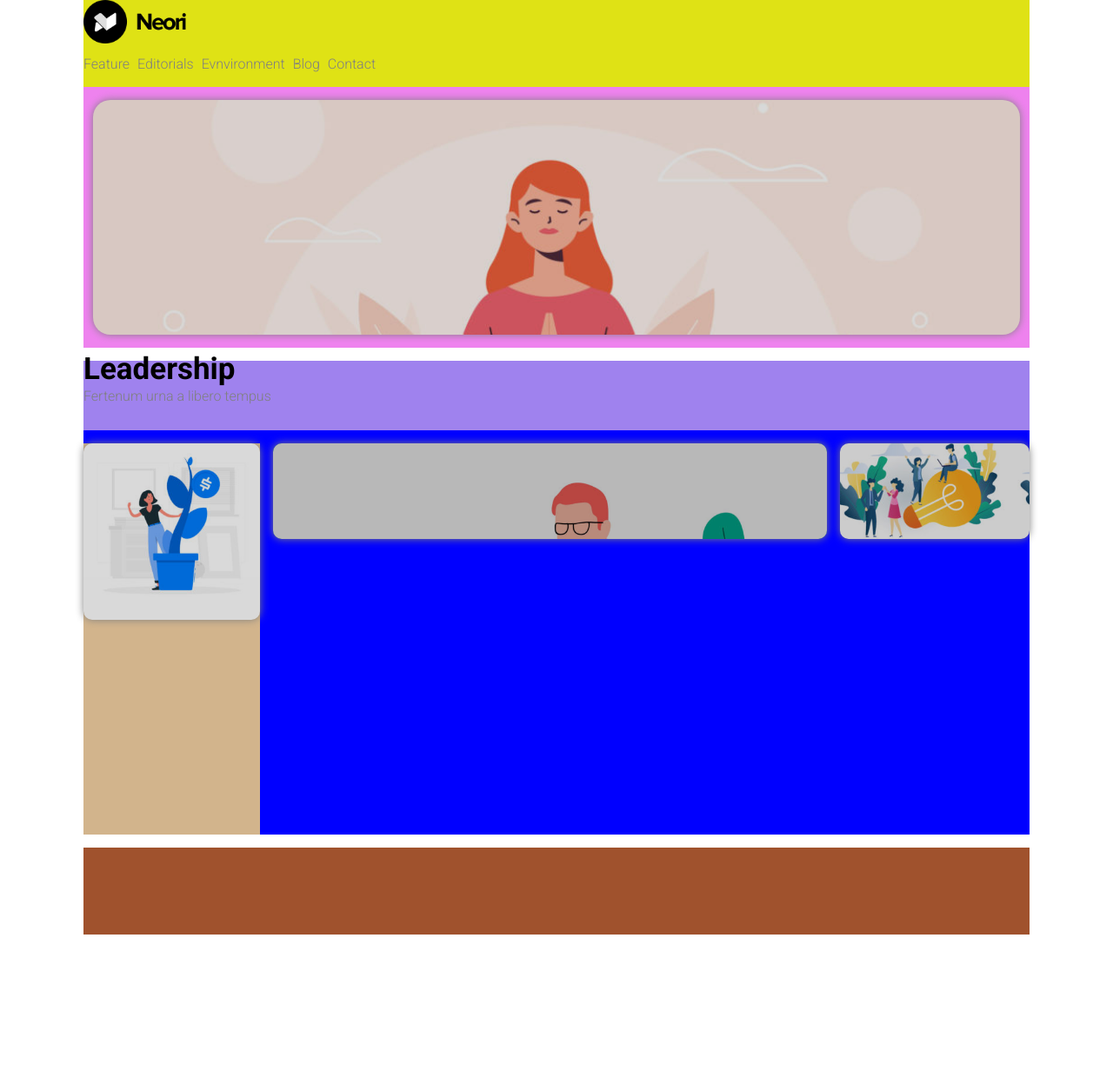
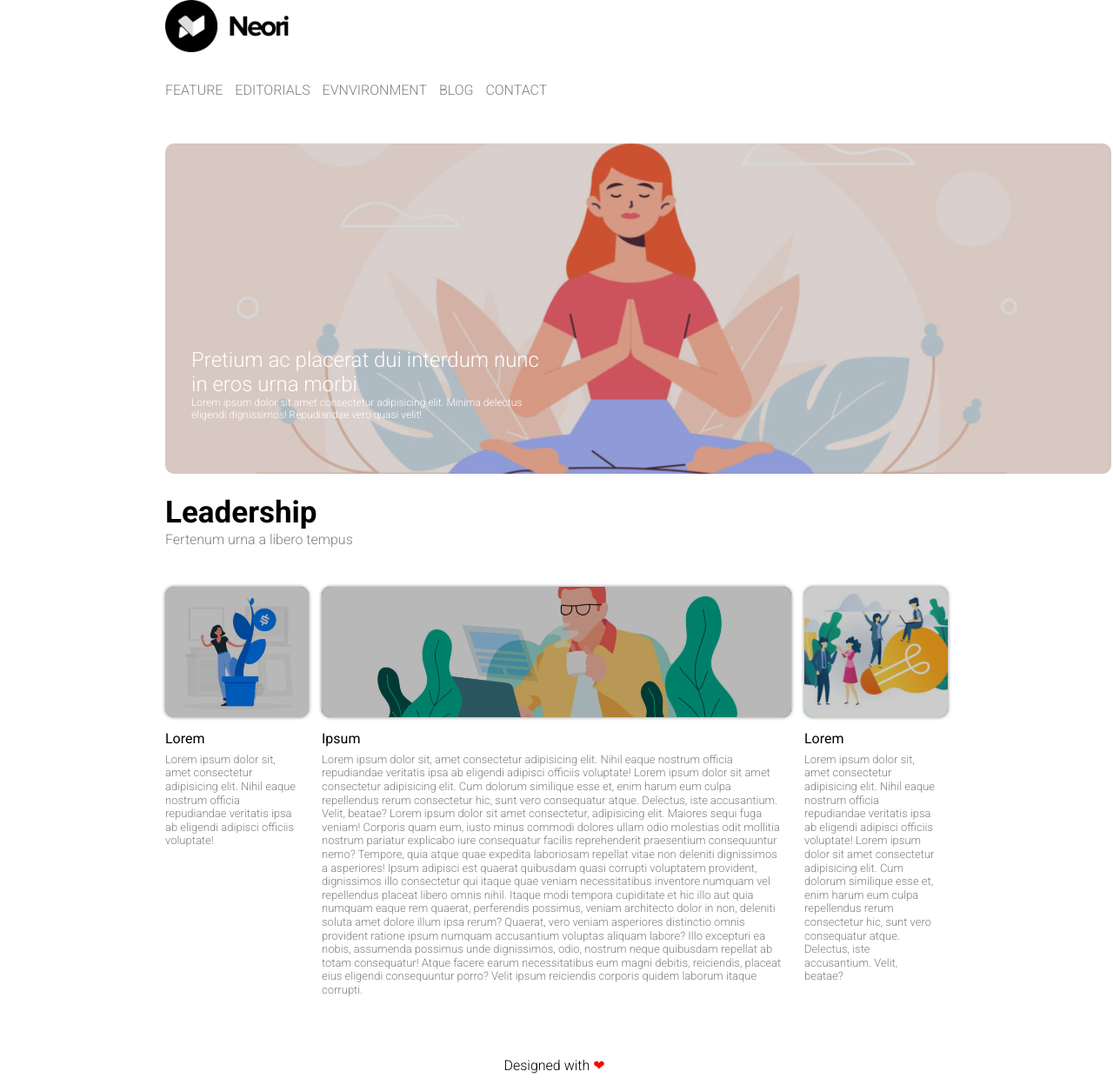
Before and after one commit to Mandrake091/htmlcss-struttura-wp, a plain HTML site: page index.html in a window 1280 px wide. Shown: the whole page at 87% size. Before the commit the page ends 1090 px from the top, so only its background shows below. Drawn offline with Linux system fonts and the light colour scheme.

Commit message:
almost finish: change width page to %->px + remove debug background + no indentation, no removed useless class, no merge class.

```diff
--- a/css/style.css
+++ b/css/style.css
@@ -13,13 +13,16 @@
 
 /* General */
 main{
-    background-color:blue;
     line-height: 1.3em;
-    width: 85%;
-    margin:0 auto;
+    width: 900px;
+    height: 600px;
+    margin:30px auto;
 }
-h4{
-    margin-top: 20px;
+a{
+    text-transform: uppercase;
+    padding-right: 10px;
+    text-decoration: none;
+    color: black;
 }
 span{
 
@@ -35,105 +38,154 @@ span{
     margin: 30px;
 }*/
 header{
-    overflow: hidden;
     margin: 0 auto 15px;
-    width: 85%;
-    height: 400px;
-    background-color: violet;
+    width: 900px;
+    height: 550px;
 }
 .header-container{
-    margin: 0 auto;
+    margin: 0 auto 50px;
     width:100%;
     height: 100px;
-    background-color: rgb(223, 226, 21);
 }
 footer{
-    background-color: sienna;
-    margin:15px auto 0 0;
-    height: 60px;
-    padding-top:100px;
+    font-weight: 300;
+    line-height:2;
+    text-align: center;
     margin:15px auto 15px;
-    width: 85%;
+    height: 30px;
+    width: 900px;
+}
+footer>p>span{
+    color:red;
 }
 h1{
     font-size: 35px;
 }
+h2{
+    font-weight: 300;
+    position: relative;
+    top: 250px;
+    left: 30px;
+    color:white;
+}
+h2>p{
+    font-size: 12px;
+    padding-right: 480px;
+}
+span>a{
+    display: inline-block;
+    padding-top: 30px;
+    color:grey;
+    font-weight: 300;
+}
 h4{
-    margin-top: 10px;
+    padding-top: 10px;
     color:grey;
+    font-weight: 300;
+}
+.article-title{
+    font-weight: 400;
+    color: black;
+
+}
+.text-area{
+    padding-top: 5px;
+    line-height: 1.2;
+    color: grey;
+    text-align: left;
+    padding-right: 10px;
+    font-size: 13px;
     font-weight: 300;
 }
 
 .main-container{
-
     height: 80px;
     width:100%;
-    background-color: rgb(159, 130, 238);
 }
 .section{
+    overflow: hidden;
     margin:15px 0 0 0;
-    height: 110px;
-    width: 20%;
-    background-image: url(../img/img-3.jpg);
-    background-size: cover;
-    background-position: -20px;
+    height: 150px;
+    width: calc(20% - 15px);
     border-radius: 10px;
-    background-color:tomato;
-    filter:brightness(80%) drop-shadow(0px 0px 5px gray);
+    filter:brightness(80%) drop-shadow(0px 0px 2px gray);
+    background-color: aqua;
+    object-fit: contain;
+    background-size: contain;
 
 }
-div>img{
-    height: 50px;
+.aside-text{
+    overflow: hidden;
+    margin: 15px 15px 0 0;
+    height: 320px;
+    width: calc(20% - 15px);
+
+}
+.article-text{
+    overflow: hidden;
+    margin:15px 0 0 0;
+    height: 320px;
+    width:60%;
+}
+.section-text{
+    overflow: hidden;
+    margin: 15px 0 0 0;
+    height: 320px;
+    width: calc(20% - 15px);
+
+}
+section>img{
+    width: 100%;
+    height: 100%;
+    background-size: contain;
+    object-fit: cover;
+}
+#logo{
+    height: 60px;
 }
 .header-banner{
-    width: 98%;
-    border-radius: 20px;
-    filter:brightness(85%) drop-shadow(0px 0px 5px gray);
-    background-position:0 -100px;
-    display:flex;
-    object-fit: cover;
-    background-image: url(../img/banner.jpg);
+    position: absolute;
+    width: 85%;
+    border-radius: 10px;
+    background-position:0;
     margin:15px auto;
     background-size: cover;
     background-repeat: no-repeat;
-    height: 270px;
-    background-color: brown
+    height: 380px;
+    background-image:
+    url(../img/banner.jpg);
+    filter: brightness(85%);
 }
 article>img{
-    object-position: 0 -40px;
-    display:flex;
+    height: 150px;
     object-fit: cover;
-    text-align: center;
-    filter:brightness(85%) drop-shadow(0px 0px 5px gray);
+    filter:brightness(85%) drop-shadow(0px 0px 2px gray);
     width: 100%;
-    right:0;
-    top: 0;
-    left: 0;
-    right: 0;
 }
 aside>img{
-    filter:brightness(85%) drop-shadow(0px 0px 5px gray);
+    filter:brightness(85%) drop-shadow(0px 0px 2px gray);
     width: 100%;
     border-radius: 10px;
 }
-
-.article{
-    filter:brightness(85%) drop-shadow(0px 0px 5px gray);
+.aside{
+    overflow: hidden;
+    filter:brightness(85%) drop-shadow(0px 0px 2px gray);
     border-radius: 10px;
-    overflow: hidden;
-    margin: 15px 0px;
-    height: 110px;
-    width: calc(60% - 15px);
-    background-color: rgb(12, 111, 128);
-
-}
-.aside{
-    text-align: justify;
     margin: 15px 15px 0 0;
-    height: 450px;
+    height: 150px;
     width: calc(20% - 15px);
     background-color: tan;
 }
+.article{
+    overflow: hidden;
+    filter:brightness(85%) drop-shadow(0px 0px 2px gray);
+    border-radius: 10px;
+    margin: 15px 0 0 0;
+    height: 150px;
+    width:60%;
+    background-color: rgb(12, 111, 128);
+}
+
 .left{
     float: left;
 }
--- a/index.html
+++ b/index.html
@@ -19,12 +19,25 @@
 
     <div class="clearfix header-container">
 
-    <img src="./img/logo.png" alt="">
+    <img id="logo" src="./img/logo.png" alt="">
+    <br>
+      <span>
+      <a href="#">Feature</a>
+      <a href="#"> Editorials</a>
+      <a href="#"> Evnvironment</a>
+      <a href="#">Blog</a>
+      <a href="#">Contact</a href>
+      </span>
+    </div>
+    <div class="header-banner"></div>
 
-    <br><h4><span>Feature</span> <span> Editorials</span> <span> Evnvironment</span></span> <span>Blog</span> <span>Contact </span></h4>
-    </div>
-    <div class="header-banner">
-    </div>
+      <h2>Pretium ac placerat dui interdum nunc<br>
+        in eros urna morbi
+        <p>Lorem ipsum dolor sit amet consectetur adipisicing elit. Minima delectus eligendi dignissimos! Repudiandae vero quasi velit!
+        </p>
+      </h2>
+
+
     </header>
 
   <main class="clearfix">
@@ -32,26 +45,54 @@
       <h1>Leadership</h1>
       <h4>Fertenum urna a libero tempus</h4>
       </div>
-
-
-        <aside class="aside left">
+ <!-- immagini main -->
+      <aside class="aside left">
           <img src="./img/img-1.jpg" a
           lt="">
-
     </aside>
     <article class="article left">
       <img src="./img/banner-2.jpg" alt="">
-
     </article>
     <section class="section right">
-      <!-- <img src="./img/img-3.jpg" a -->
-      <!-- lt=""> -->
+    <img src="./img/img-3.jpg" alt="">
+    </div>
     </section>
+<!-- fine immagini main -->
 
 
+  <aside class="aside-text left">
+    <span class="article-title">Lorem</span>
+
+    <p class="text-area">
+      Lorem ipsum dolor sit, amet consectetur adipisicing elit. Nihil eaque nostrum officia repudiandae veritatis ipsa ab eligendi adipisci officiis voluptate!
+    </p>
+    </div>
+    <div class="text-area">
+      </aside>
+
+<article class="article-text left">
+  <span class="article-title">Ipsum</span>
+
+    <p class="text-area">
+      Lorem ipsum dolor sit, amet consectetur adipisicing elit. Nihil eaque nostrum officia repudiandae veritatis ipsa ab eligendi adipisci officiis voluptate!
+      Lorem ipsum dolor sit amet consectetur adipisicing elit. Cum dolorum similique esse et, enim harum eum culpa repellendus rerum consectetur hic, sunt vero consequatur atque. Delectus, iste accusantium. Velit, beatae?
+      Lorem ipsum dolor sit amet consectetur, adipisicing elit. Maiores sequi fuga veniam! Corporis quam eum, iusto minus commodi dolores ullam odio molestias odit mollitia nostrum pariatur explicabo iure consequatur facilis reprehenderit praesentium consequuntur nemo? Tempore, quia atque quae expedita laboriosam repellat vitae non deleniti dignissimos a asperiores! Ipsum adipisci est quaerat quibusdam quasi corrupti voluptatem provident, dignissimos illo consectetur qui itaque quae veniam necessitatibus inventore numquam vel repellendus placeat libero omnis nihil. Itaque modi tempora cupiditate et hic illo aut quia numquam eaque rem quaerat, perferendis possimus, veniam architecto dolor in non, deleniti soluta amet dolore illum ipsa rerum? Quaerat, vero veniam asperiores distinctio omnis provident ratione ipsum numquam accusantium voluptas aliquam labore? Illo excepturi ea nobis, assumenda possimus unde dignissimos, odio, nostrum neque quibusdam repellat ab totam consequatur! Atque facere earum necessitatibus eum magni debitis, reiciendis, placeat eius eligendi consequuntur porro? Velit ipsum reiciendis corporis quidem laborum itaque corrupti.
+    </p>
+</article>
+
+<section class="section-text right">
+  <span class="article-title">Lorem</span>
+
+    <p class="text-area">
+      Lorem ipsum dolor sit, amet consectetur adipisicing elit. Nihil eaque nostrum officia repudiandae veritatis ipsa ab eligendi adipisci officiis voluptate!
+      Lorem ipsum dolor sit amet consectetur adipisicing elit. Cum dolorum similique esse et, enim harum eum culpa repellendus rerum consectetur hic, sunt vero consequatur atque. Delectus, iste accusantium. Velit, beatae?
+    </p>
+
+</section>
 
   </main>
   <footer>
+    <p>Designed with 	<span>&#10084;</span></p>
 
 
   </footer>
```
